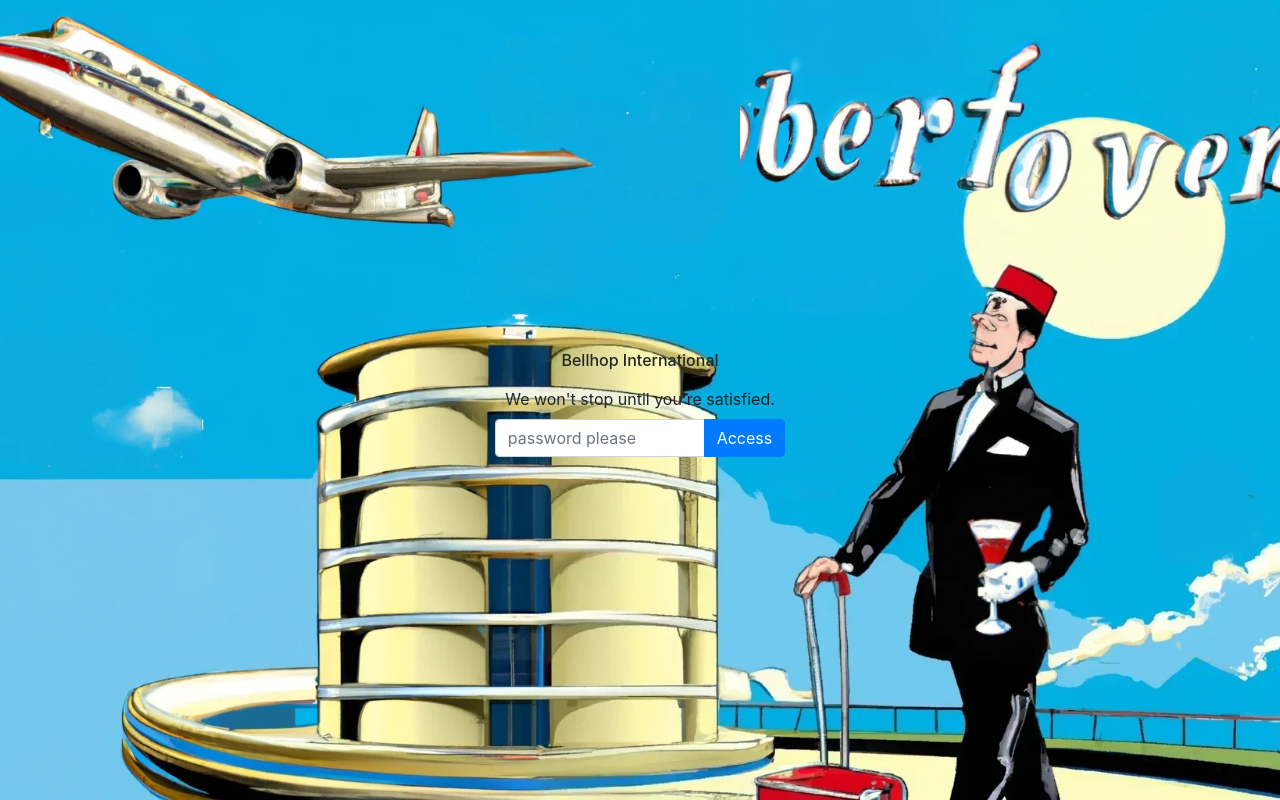
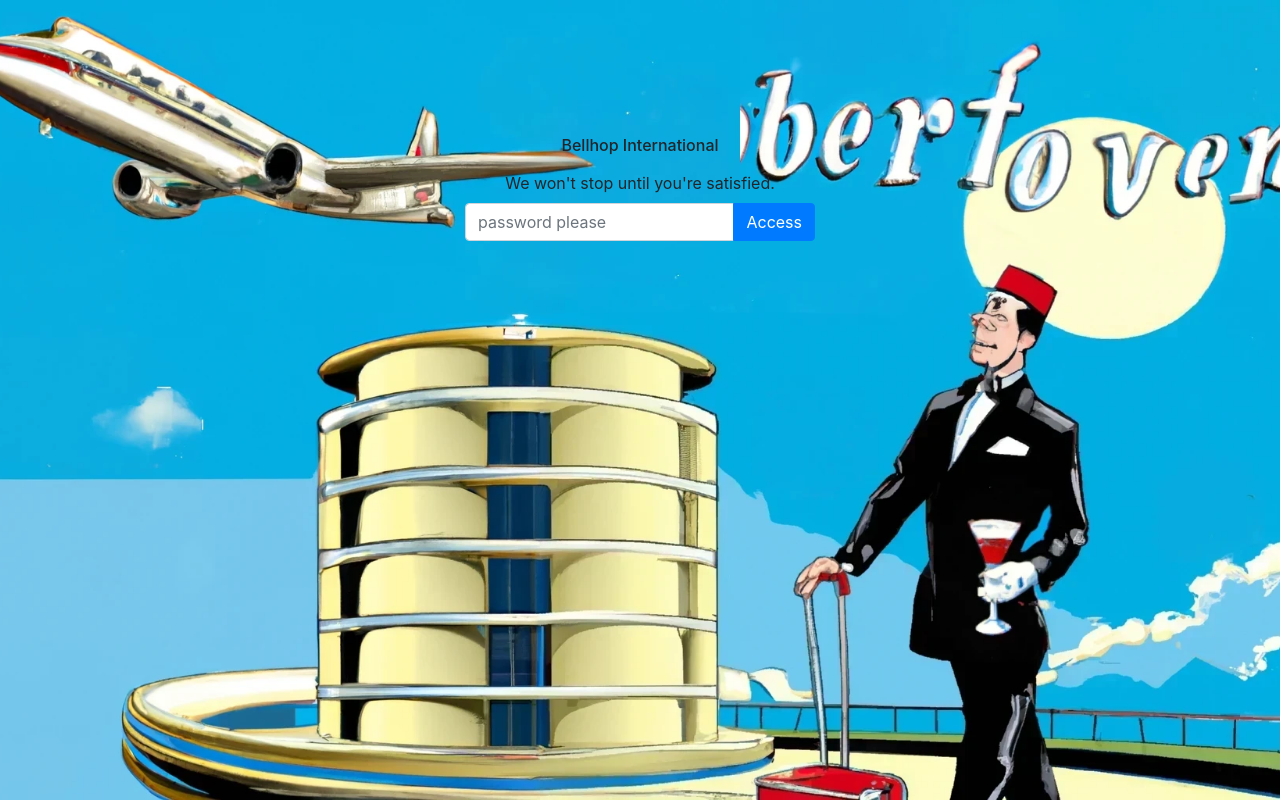
Before and after one commit to RobertMartinez/bellhop, a plain HTML site: page index.html in a window 1280 px wide. Drawn offline with nearby package versions, Linux system fonts and the light colour scheme.

Commit message:
move the text to the upper third of the page

```diff
--- a/index.html
+++ b/index.html
@@ -13,7 +13,7 @@
         <h1>Bellhop International</h1>
         <p>We won't stop until you're satisfied.</p>
         <div class="row justify-content-md-center">
-            <div class="col-lg-10">
+            <div class="col-lg-4">
                 <div class="input-group">
                     <!-- change the placeholder text here -->
                     <input type="text" class="form-control" id="accessCode" placeholder="password please"
@@ -24,6 +24,7 @@
                 </div>
             </div>
         </div>
+        <div class="spacer"></div> <!-- Add this after your content -->
     </div>
 
     <script src="script.js"></script>
--- a/style.css
+++ b/style.css
@@ -51,10 +51,15 @@ img {
 .container {
     display: flex;
     flex-direction: column;
-    justify-content: center;
-    align-items: center;
-    min-height: 100vh;
+    justify-content: flex-start;
+    height: 100vh;
+    /* Add padding-top */
+    padding-top: 10%;
     text-align: center;
+}
+
+.spacer {
+    flex-grow: 2;
 }
 
 h1,
```
